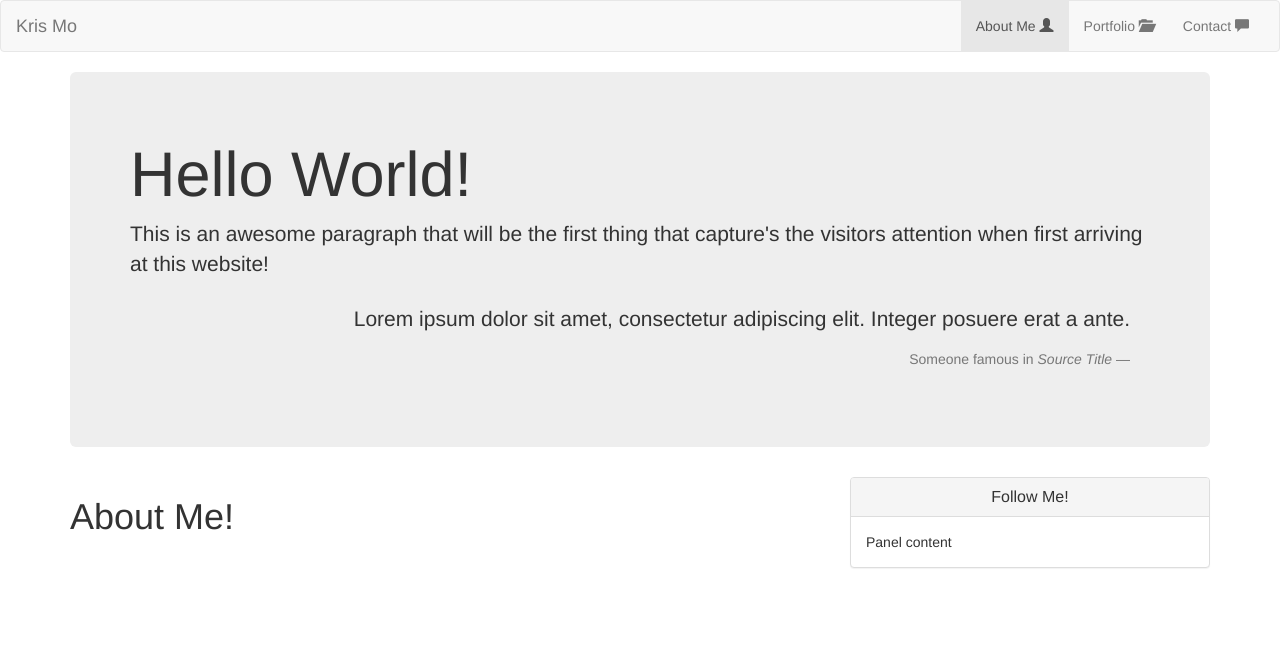
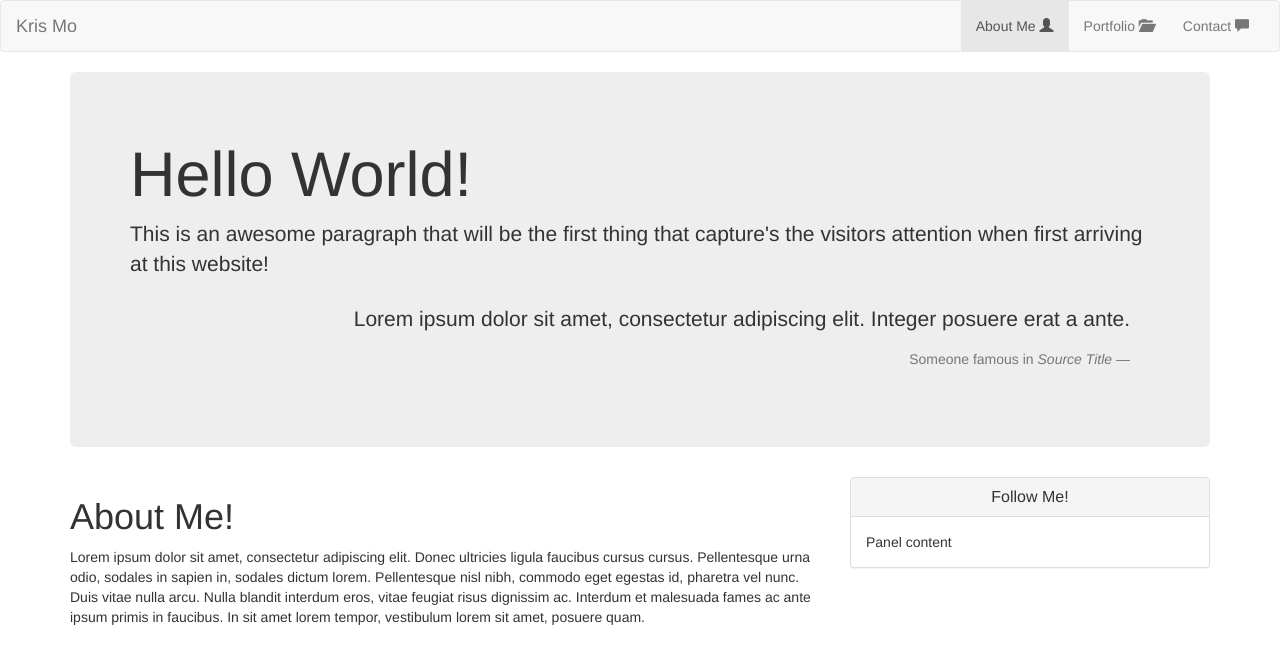
Before and after one commit to krizzm0/Bootstrap-Portfolio, a plain HTML site: page index.html in a window 1280 px wide. Drawn offline with nearby package versions, Linux system fonts and the light colour scheme.

Commit message:
added filler text in about me paragraph

```diff
--- a/index.html
+++ b/index.html
@@ -63,6 +63,7 @@
     <div class="row">
       <div class="col-m-8 col-lg-8">
         <h1>About Me!</h1>
+        <p>Lorem ipsum dolor sit amet, consectetur adipiscing elit. Donec ultricies ligula faucibus cursus cursus. Pellentesque urna odio, sodales in sapien in, sodales dictum lorem. Pellentesque nisl nibh, commodo eget egestas id, pharetra vel nunc. Duis vitae nulla arcu. Nulla blandit interdum eros, vitae feugiat risus dignissim ac. Interdum et malesuada fames ac ante ipsum primis in faucibus. In sit amet lorem tempor, vestibulum lorem sit amet, posuere quam.</p>
       </div>
 
       <div class="col-m-4 col-lg-4">
```
